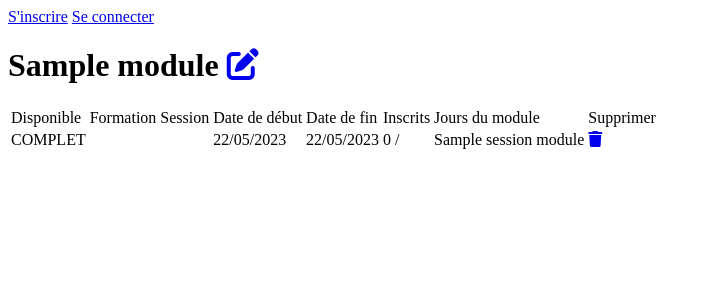
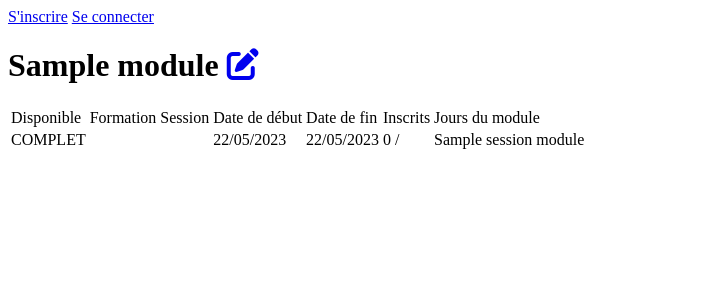
Before and after one commit to David-SDA/SymfonySession, a Symfony app: template templates/module/show.html.twig in a window 1280 px wide. Shown: the top 300 px of the page, without its empty margins (0-707 px from the left). Run offline with Twig, Linux system fonts and the light colour scheme; the template is opened without the code that fills it: most values are stand-ins (such as "Sample title", 1, 10 or a date in 2020); some libraries are stand-ins or nearby versions.

Commit message:
Suppression d'un colonne inutile, module

```diff
--- a/templates/module/show.html.twig
+++ b/templates/module/show.html.twig
@@ -18,7 +18,6 @@
                         <td>Date de fin</td>
                         <td>Inscrits</td>
                         <td>Jours du module</td>
-                        <td>Supprimer</td>
                     </tr>
                 </thead>
                 <tbody>
@@ -35,7 +34,6 @@
                             <td>{{ sessionModule.session.dateFin | date("d/m/Y") }}</td>
                             <td>{{ sessionModule.session.stagiaires | length }} / {{ sessionModule.session.nombrePlaces }}</td>
                             <td>{{ sessionModule.nombreJours }}</td>
-                            <td><a href="#"><i class="fa-solid fa-trash"></i></a></td>
                         </tr>
                     {% endfor %}
                 </tbody>
```
